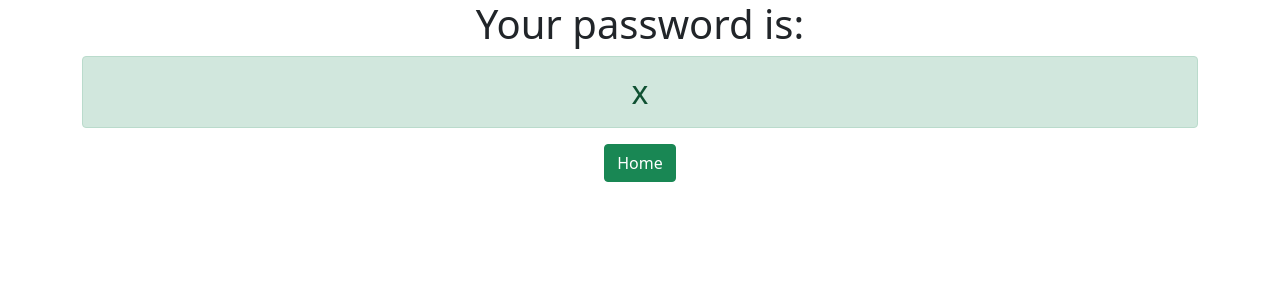
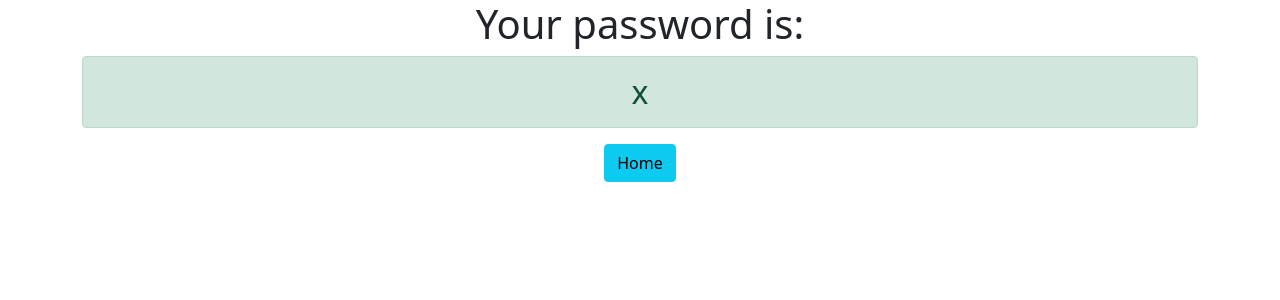
Before and after one commit to sahil78315/django3-password-generator, a Django app: template generator/templates/generator/password.html in a window 1280 px wide. Shown: the top 300 px of the page. Run offline with Django 3.2, Linux system fonts and the light colour scheme; the template is opened without the code that fills it: most values are stand-ins (such as "Sample title", 1, 10 or a date in 2020).

Commit message:
i made some change

```diff
--- a/generator/templates/generator/password.html
+++ b/generator/templates/generator/password.html
@@ -4,7 +4,7 @@
 <h1>Your password is:</h1>
 
 <h2 class="alert alert-success">{{ password }}</h2>
-<a href="{% url 'home' %}" class="btn btn-success">Home</a>
+<a href="{% url 'home' %}" class="btn btn-info">Home</a>
 
 
 </div>
--- a/password/settings.py
+++ b/password/settings.py
@@ -20,7 +20,7 @@ BASE_DIR = Path(__file__).resolve().parent.parent
 # See https://docs.djangoproject.com/en/3.2/howto/deployment/checklist/
 
 # SECURITY WARNING: keep the secret key used in production secret!
-SECRET_KEY = 'django-insecure--4^)y5zk-&qa9r-4g^zv0)g$luzm-@qfxj4xv6)p#sn0e(aafe'
+SECRET_KEY = 'django-insecure--4^)y5zk-&qahhhv9r-4g^zv0)g$luzm-@qfxj4xv6)p#sn0e(aafe'
 
 # SECURITY WARNING: don't run with debug turned on in production!
 DEBUG = True;
```
